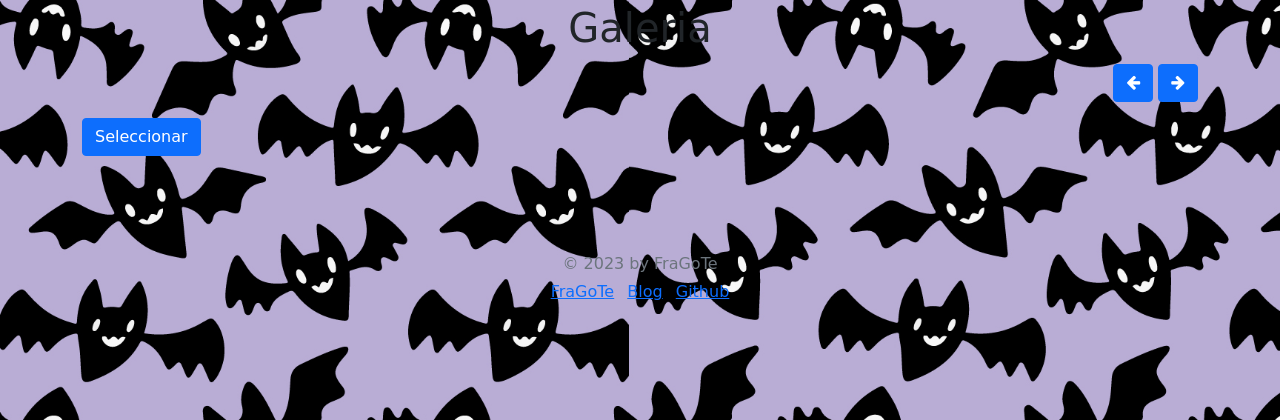
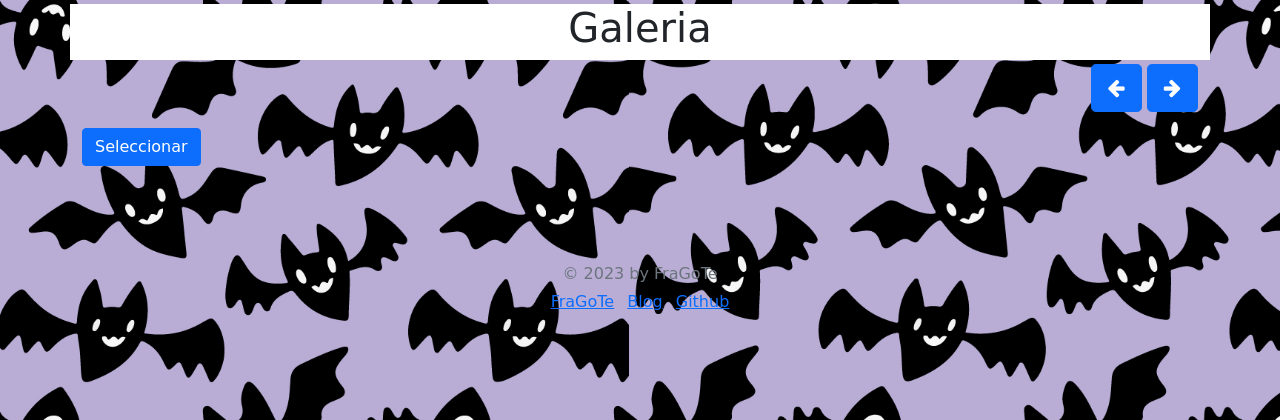
Before and after one commit to fragotesac/smile-shot-angelina, a PHP site: page /memories.php in a window 1280 px wide. Shown: the top 420 px of the page. Run offline with PHP 8.4, Linux system fonts and the light colour scheme; some libraries are stand-ins or nearby versions; some web fonts are replaced.

Commit message:
agregar bg color y modificar la ruta

```diff
--- a/memories.php
+++ b/memories.php
@@ -6,7 +6,7 @@ $imagesPath = __dir__ . '/images-smile/';
 $imagenes = [];
 foreach (glob($imagesPath . '*') as $file) {
     $imagenes[] = [
-            'path' => $url . '/images-smile/' . str_replace($imagesPath, '', $file),
+            'path' => $url . '/angelina/images-smile/' . str_replace($imagesPath, '', $file),
             'name' => str_replace($imagesPath, '', $file),
             'created' => filectime($file)
     ];
@@ -18,15 +18,17 @@ usort($imagenes, function($a, $b) {
 ?>
 <!-- Gallery -->
 <div class="container">
-    <div class="row py-1">
-        <h1 class="text-center">Galeria</h1>
+    <div class="row py-1 ">
+        <div class="bg-white">
+            <h1 class="text-center ">Galeria</h1>
+        </div>
     </div>
     <div class="row">
             <div style="text-align: right">
-                <a class="btn btn-primary mb-3 mr-1" href="#carouselExampleIndicators2" role="button" data-slide="prev">
+                <a class="btn btn-lg btn-primary mb-3 mr-1" href="#carouselExampleIndicators2" role="button" data-slide="prev">
                     <i class="fa fa-arrow-left"></i>
                 </a>
-                <a class="btn btn-primary mb-3 " href="#carouselExampleIndicators2" role="button" data-slide="next">
+                <a class="btn btn-lg btn-primary mb-3 " href="#carouselExampleIndicators2" role="button" data-slide="next">
                     <i class="fa fa-arrow-right"></i>
                 </a>
             </div>
```
